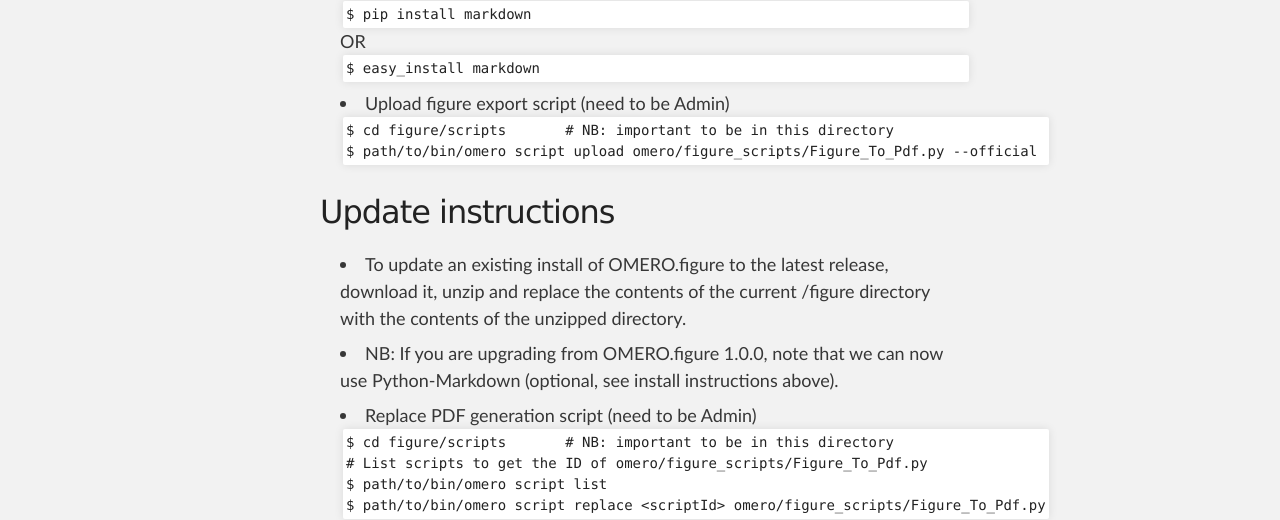
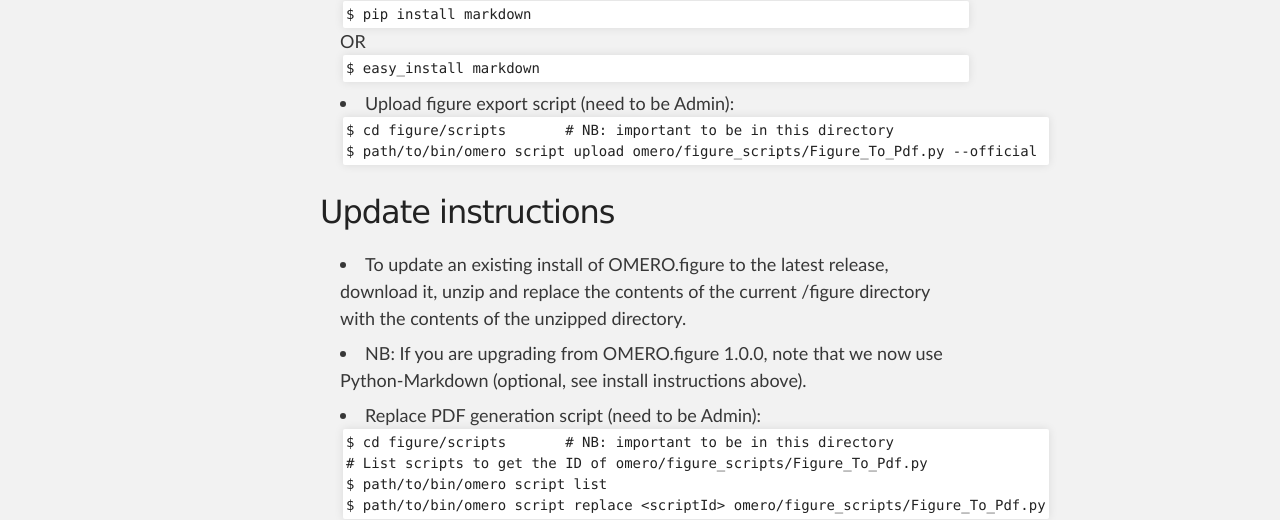
Before and after one commit to ome/omero-figure, a Jekyll site: the page built from index.html, in a window 1280 px wide and 900 px high, scrolled down 4391 px. Shown: the part 168-688 px from the top of the window. Built offline with Jekyll 4.4.1, drawn with Linux system fonts in a browser that asks for light colours; nearby versions of some CDN libraries; Markdown is read by kramdown in place of the engine named in the settings; comment, search, counter and statistics services are not loaded.

Commit message:
Index page tweaks

```diff
--- a/index.html
+++ b/index.html
@@ -149,7 +149,7 @@
               exported PDF info page, we need <a href="https://pythonhosted.org/Markdown/index.html">
               Python-markdown</a>.
               In the simplest case: <code>$ pip install markdown</code> OR  <code>$ easy_install markdown</code>
-            <li>Upload figure export script (need to be Admin)
+            <li>Upload figure export script (need to be Admin):
               <code style="width:700px">
                 $ cd figure/scripts   &nbsp &nbsp &nbsp # NB: important to be in this directory<br>
                 $ path/to/bin/omero script upload omero/figure_scripts/Figure_To_Pdf.py --official
@@ -166,9 +166,9 @@
               unzip and replace the contents of the current /figure
               directory with the contents of the unzipped directory.
             </li>
-            <li>NB: If you are upgrading from OMERO.figure 1.0.0, note that we can now use Python-Markdown
+            <li>NB: If you are upgrading from OMERO.figure 1.0.0, note that we now use Python-Markdown
                 (optional, see install instructions above).</li>
-            <li>Replace PDF generation script (need to be Admin)
+            <li>Replace PDF generation script (need to be Admin):
               <code style="width:700px">
                 $ cd figure/scripts   &nbsp &nbsp &nbsp # NB: important to be in this directory<br>
                 # List scripts to get the ID of omero/figure_scripts/Figure_To_Pdf.py<br>
```
